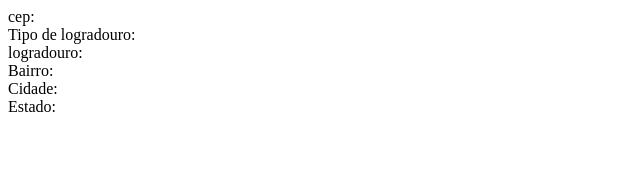
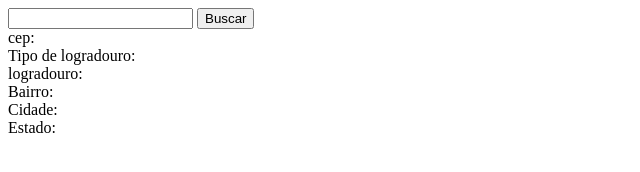
Before and after one commit to ArielSMoraes/UC14-noite, a plain HTML site: page correios.html in a window 1280 px wide. Shown: the whole page, without its empty margins (0-640 px from the left). Drawn offline with nearby package versions, Linux system fonts and the light colour scheme.

Commit message:
Aula dos correios

```diff
--- a/correios.html
+++ b/correios.html
@@ -6,6 +6,10 @@
 </head>
 
 <body>
+    <div>
+        <input type="number" id="busca" />
+        <button id="executarBusca">Buscar</button>
+    </div>
     <div id="conteudo">
         <div id="cep">cep: </div>
         <div id="tlog">Tipo de logradouro: </div>
```
